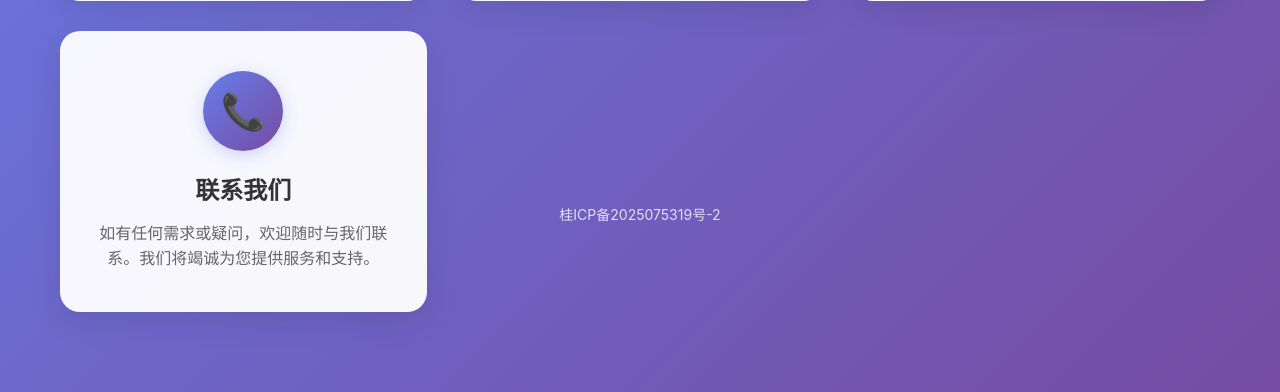
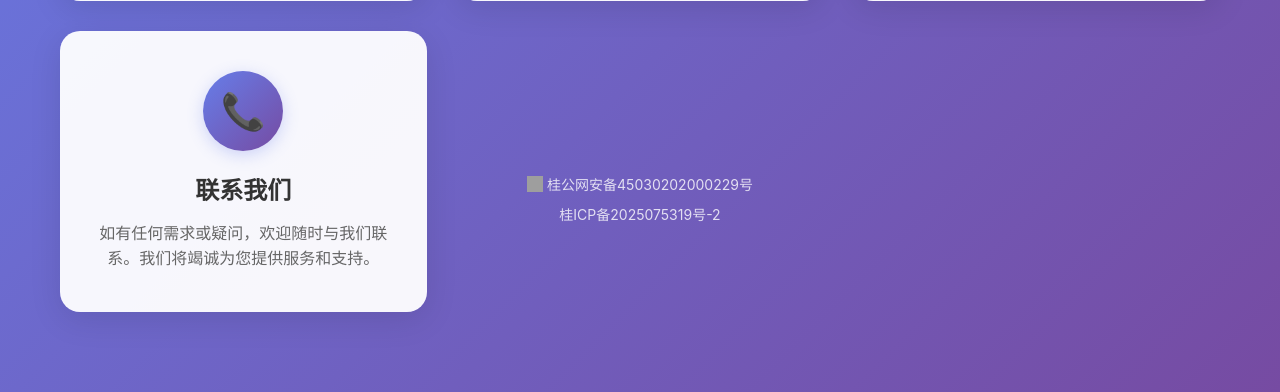
Before and after one commit to jzha213/5100_api, a Python web app: template templates/index.html in a window 1280 px wide. Shown: the part 556-948 px from the top of the page. Run offline with Jinja, Linux system fonts and the light colour scheme; the template is opened without the code that fills it, so the values that code supplies are empty; grey boxes are pictures that could not be loaded.

Commit message:
公安备案

```diff
--- a/templates/index.html
+++ b/templates/index.html
@@ -216,15 +216,37 @@
             text-align: center;
             font-size: 14px;
             color: rgba(255, 255, 255, 0.8);
+            display: flex;
+            flex-direction: column;
+            align-items: center;
+            gap: 10px;
         }
 
-        .icp-link {
+        .beian-info {
+            display: flex;
+            align-items: center;
+            justify-content: center;
+            gap: 8px;
+            flex-wrap: wrap;
+        }
+
+        .beian-icon {
+            width: 16px;
+            height: 16px;
+            vertical-align: middle;
+            display: inline-block;
+        }
+
+        .icp-link, .beian-link {
             color: rgba(255, 255, 255, 0.8);
             text-decoration: none;
             transition: color 0.3s ease;
+            display: inline-flex;
+            align-items: center;
+            gap: 4px;
         }
 
-        .icp-link:hover {
+        .icp-link:hover, .beian-link:hover {
             color: rgba(255, 255, 255, 1);
         }
 
@@ -372,9 +394,17 @@
     </div>
 
     <div class="footer">
-        <a href="https://beian.miit.gov.cn/" target="_blank" class="icp-link" rel="noopener noreferrer">
-            桂ICP备2025075319号-2
-        </a>
+        <div class="beian-info">
+            <a href="https://beian.mps.gov.cn/#/query/webSearch?code=45030202000229" rel="noreferrer" target="_blank" class="beian-link">
+                <img src="/static/assets/images/beian-icon.png" alt="公安备案图标" class="beian-icon" onerror="this.style.display='none'">
+                桂公网安备45030202000229号
+            </a>
+        </div>
+        <div>
+            <a href="https://beian.miit.gov.cn/" target="_blank" class="icp-link" rel="noopener noreferrer">
+                桂ICP备2025075319号-2
+            </a>
+        </div>
     </div>
 
     <script>
@@ -462,6 +492,7 @@
                         <li><strong>联系电话：</strong></li>
                         <li style="margin-left: 40px;">13768331958（钛白粉）</li>
                         <li style="margin-left: 40px;">13507732983（智能科技服务）</li>
+                        <li><strong>电子邮箱：</strong>1257341773@qq.com</li>
                         <li><strong>官方网站：</strong>www.santaikeji.top</li>
                     </ul>
                     <p><strong>服务时间：</strong></p>
```
